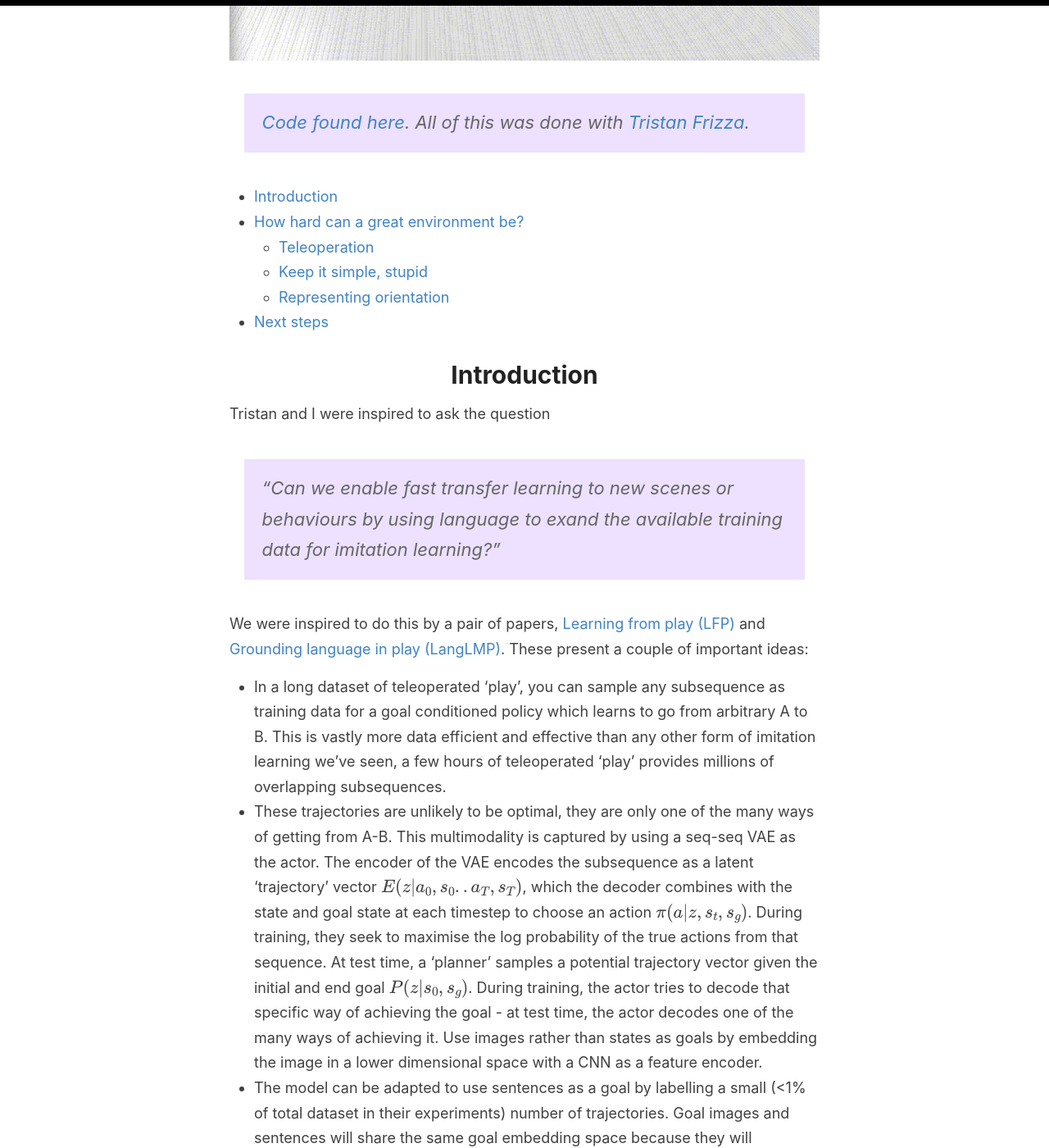
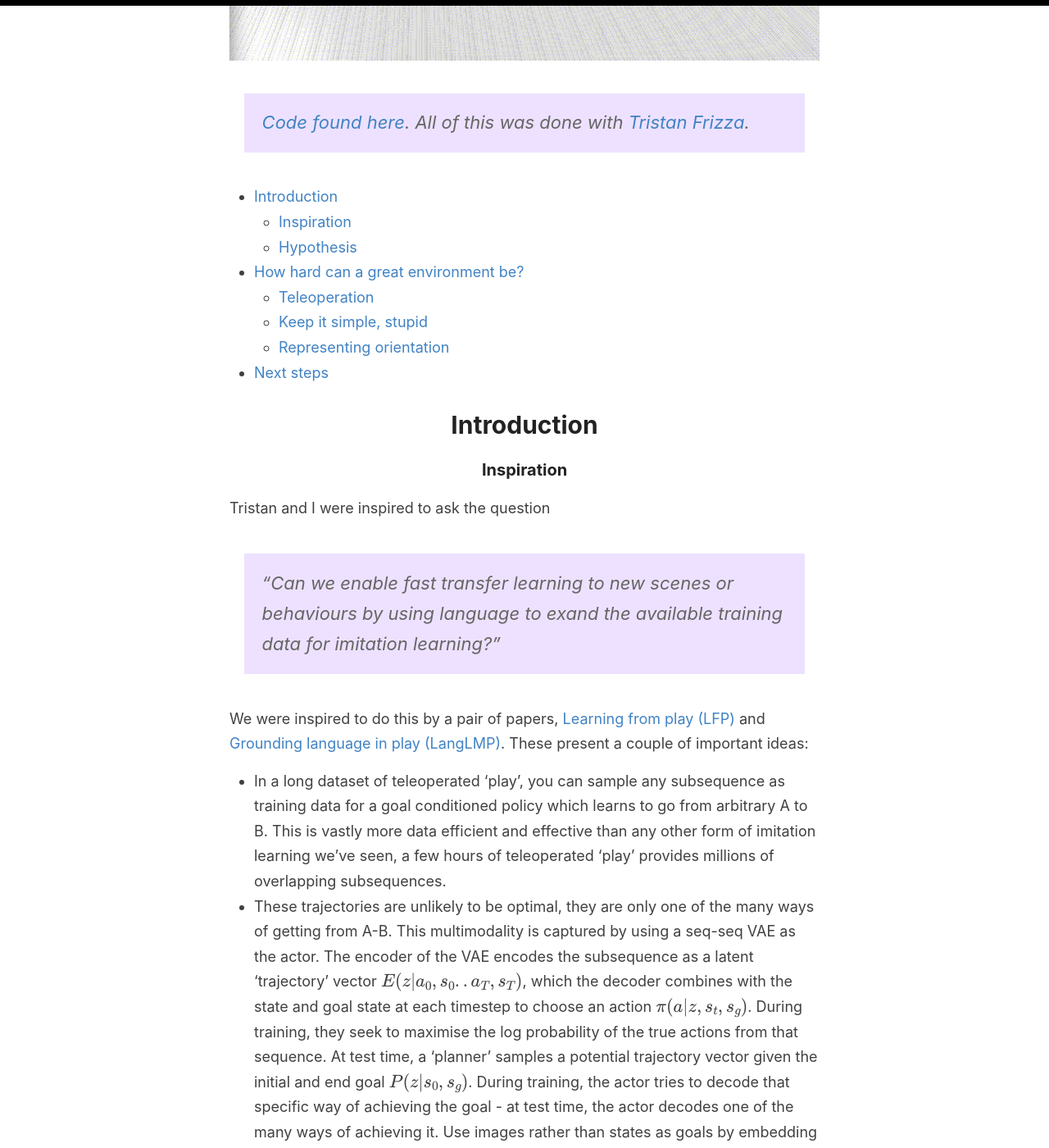
Before and after one commit to sholtodouglas/sholtodouglas.github.io, a Jekyll site: the page built from _posts/2020-12-18-LearningFromPlayAndLanguage.md, in a window 1280 px wide and 1400 px high, scrolled down 716 px. Shown: the whole window at 82% size. Built offline with Jekyll 4.4.1, drawn with Linux system fonts in a browser that asks for light colours; formulas are drawn with MathJax 3.

Commit message:
Update 2020-12-18-LearningFromPlayAndLanguage.md

```diff
--- a/_posts/2020-12-18-LearningFromPlayAndLanguage.md
+++ b/_posts/2020-12-18-LearningFromPlayAndLanguage.md
@@ -15,6 +15,7 @@
 
 # Introduction
 
+### Inspiration
 Tristan and I were inspired to ask the question
 
 > "Can we enable fast transfer learning to new scenes or behaviours by using language to exand the available training data for imitation learning?"
@@ -24,7 +25,7 @@
 - These trajectories are unlikely to be optimal, they are only one of the many ways of getting from A-B. This multimodality is captured by using a seq-seq VAE as the actor. The encoder of the VAE encodes the subsequence as a latent 'trajectory' vector $E(z \| a_0,s_0 .. a_T, s_T) $, which the decoder combines with the state and goal state at each timestep to choose an action $\pi(a \|z,s_t, s_g)$. During training, they seek to maximise the log probability of the true actions from that sequence. At test time, a 'planner' samples a potential trajectory vector given the initial and end goal $P(z \|s_0, s_g)$. During training, the actor tries to decode that specific way of achieving the goal - at test time, the actor decodes one of the many ways of achieving it. Use images rather than states as goals by embedding the image in a lower dimensional space with a CNN as a feature encoder.
 - The model can be adapted to use sentences as a goal by labelling a small (<1% of total dataset in their experiments) number of trajectories. Goal images and sentences will share the same goal embedding space because they will correspond to the same sequences of actions, which will be maximised for by the same imitation learning objective as before. This allows language to control the robot, while still learning more robust control from a vastly bigger dataset.
 
-
+### Hypothesis
 We wondered whether you could similarly label a small number of videos from different contexts (e.g, human video) with sentences, then force the latent trajectory space to be structured around these so that similar behaviour across contexts is embedded in the same parts of the trajectory space. For example, draw opening is more similar across different drawers than block stacking is - and the language labels would allow you to define this. Corey advised that this could well work, and that their team had been interested in exploring effectively the same concept, by using contrastive learning, the sentence labels and pre-trained sentence embeddings to supply +ive/-ive pairs.
 
 Our hypothesis was that this would mean the entire architecture would be easier to transfer learn to new environments or behaviours - as the feature encoder would be trained on a diverse array of inputs, and the trajectory space would be structured around behaviour and scenes outside the teleoperation dataset.
```
